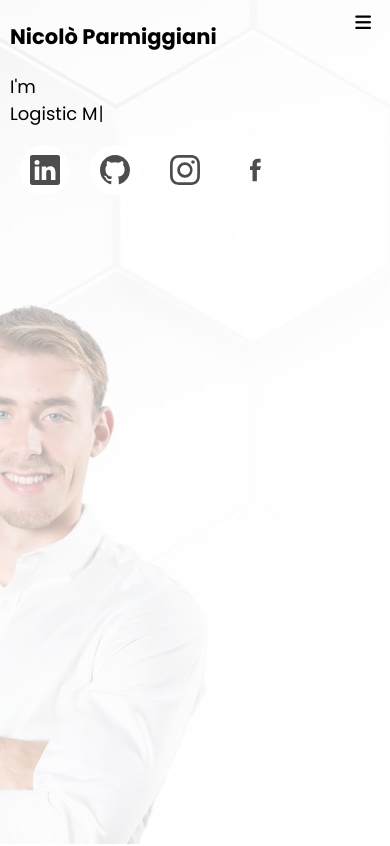
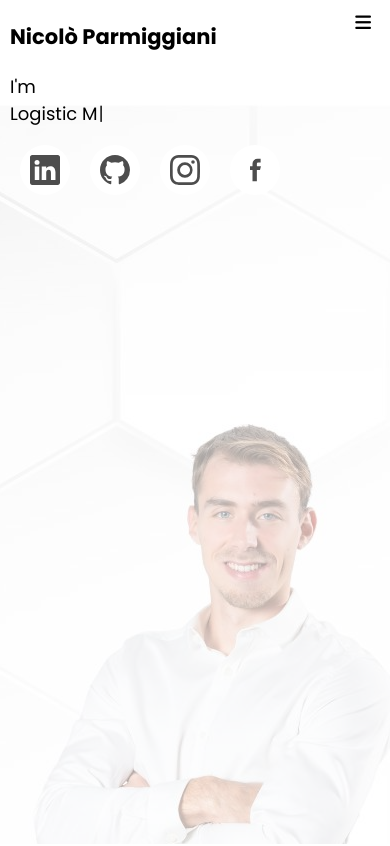
Before and after one commit to Parminico/BlogAmz, a React (Create React App) app: page / in a window 390 px wide. Shown: the top 846 px of the page. Built offline with nearby package versions, Linux system fonts and the light colour scheme.

Commit message:
telefono grafica

```diff
--- a/src/index.css
+++ b/src/index.css
@@ -115,7 +115,7 @@ li {
     .hero{
         background-size: auto;
         align-items: flex-start;
-        background: url(./image/sfondo2.jpg) top right no-repeat;
+        background: url(./image/sfondotelefono.jpg) top right no-repeat;
 
     }
 }
```
Also changed, not shown: src/image/sfondotelefono.jpg (added).
